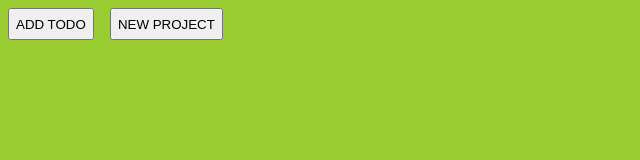
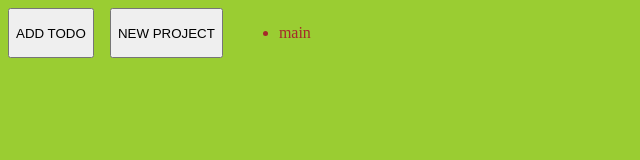
Before and after one commit to MSaidG/odin-todo-list, a website built with webpack: page dist/index.html in a window 1280 px wide. Shown: the whole page, without its empty margins (0-640 px from the left). Built offline with nearby package versions, Linux system fonts and the light colour scheme.

Commit message:
Change to production mode and fixed a bug

```diff
--- a/src/project.js
+++ b/src/project.js
@@ -1,5 +1,6 @@
 import { projectList, projectBtn, context } from "./dom";
-import { getData, displayAllData, storage } from ".";
+import { storeData, getData, displayAllData, storage } from ".";
+import p from "./logger";
 
 let projects = [];
 
@@ -69,13 +70,17 @@ export function displayProject () {
 
   export function displayProjects () {
 
+    if (getData("projects") === null) {
+
+      storage.setItem("projects", "main");
+    }
+
     let data = getData("projects");
     projects = data.split(",");
 
     for (let project of projects) {
       createProjectListItem(project);
     }
-
   }
 
   export function createProjectListItem(project) {
```
Also changed, not shown: dist/index.bundle.js, dist/index.html, dist/logger.bundle.js (added).
